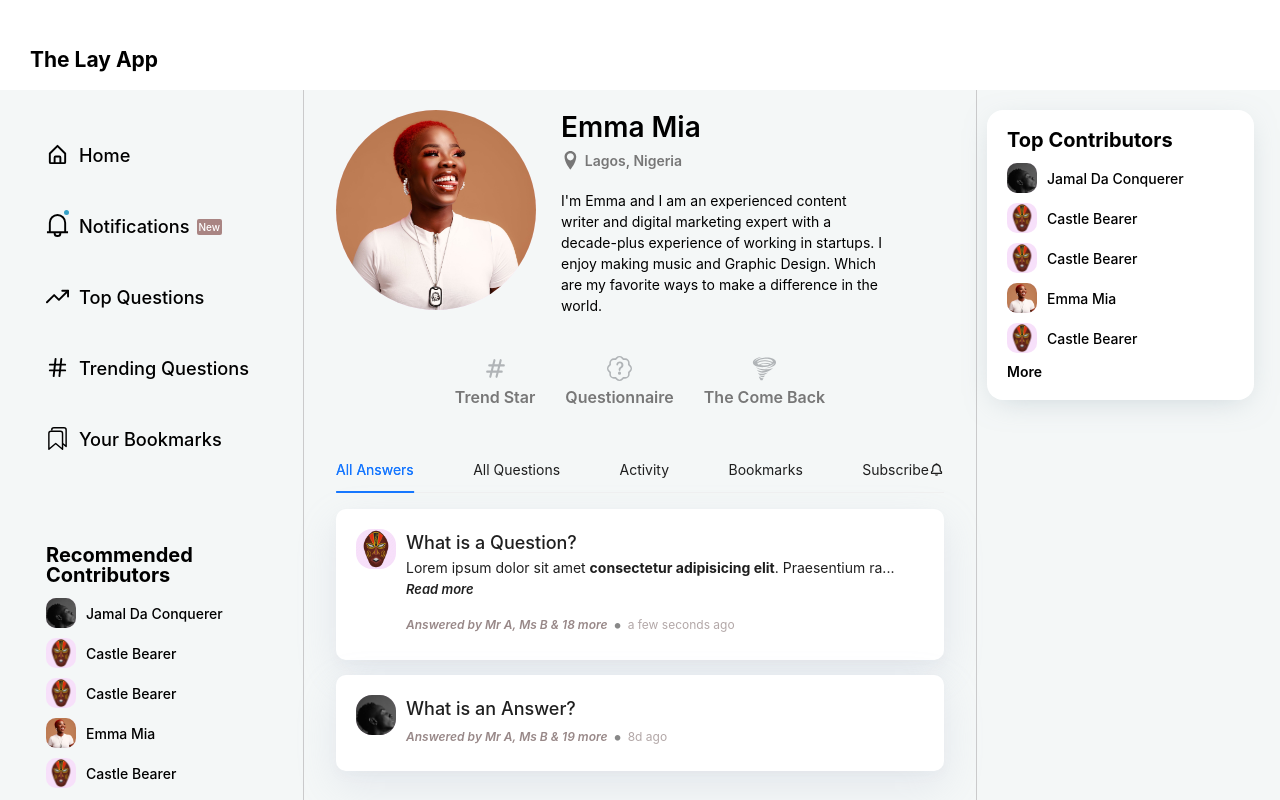
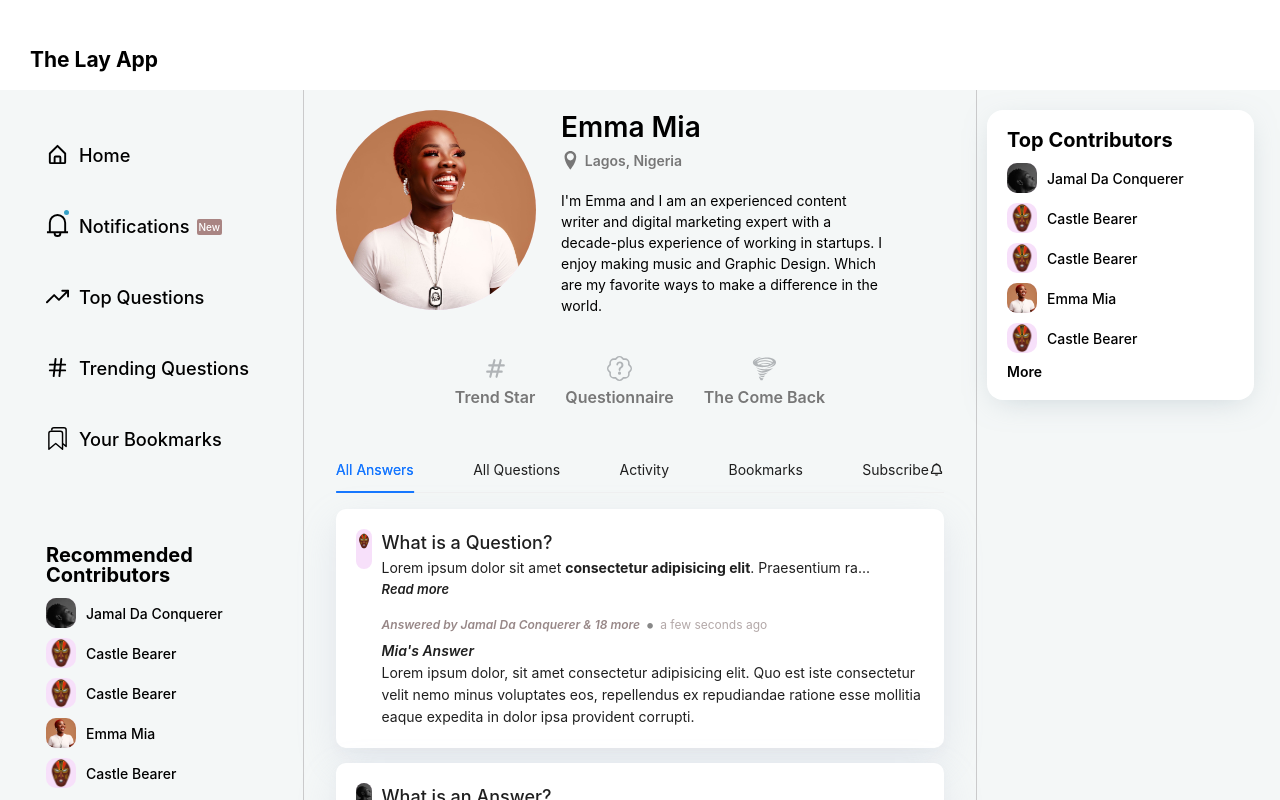
Before and after one commit to whoismuktar/lay-app, a React (Create React App) app: page /user/1/1 in a window 1280 px wide. Shown: the top 800 px of the page. Built offline with nearby package versions, Linux system fonts and the light colour scheme.

Commit message:
inplement answermode for question cards

```diff
--- a/src/components/QuestionList/QuestionCard.js
+++ b/src/components/QuestionList/QuestionCard.js
@@ -2,7 +2,7 @@
 import { Filter } from "../../Helper";
 import UserCard from "../UserCard";
 
-function QuestionCard({ question, idx }) {
+function QuestionCard({ question, idx, answerCardMode }) {
   const readMoreLen = 90;
   const isReadMore = question.description.length > 90;
   return (
@@ -23,6 +23,7 @@
           <div className="read-more">Read more</div>
         )}
 
+        {!answerCardMode && (
           <div className="feed__meta">
             <div className="feed__answered_by">
               Answered by Mr A, Ms B & {17 + (idx + 1)} more
@@ -34,6 +35,37 @@
               {Filter.formatDateFromNowShort(question.created_at)} ago
             </div>
           </div>
+        )}
+
+        {/* Answer Mode */}
+        {answerCardMode && (
+          <>
+            <div className="feed__meta">
+              <div className="feed__answered_by">
+                Answered by {Filter.getFullName(question.answers[0].user)} &{" "}
+                {17 + (idx + 1)} more
+              </div>
+
+              <span className="bullet-separator">&bull;</span>
+
+              <div className="feed__answered_date">
+                {Filter.formatDateFromNowShort(question.created_at)} ago
+              </div>
+            </div>
+
+            <div>
+              <div style={{fontWeight: 600}}>
+                <em>Mia's Answer</em>
+              </div>
+              <div>
+                Lorem ipsum dolor, sit amet consectetur adipisicing elit. Quo
+                est iste consectetur velit nemo minus voluptates eos,
+                repellendus ex repudiandae ratione esse mollitia eaque expedita
+                in dolor ipsa provident corrupti.
+              </div>
+            </div>
+          </>
+        )}
       </div>
     </div>
   );
--- a/src/components/QuestionList/index.js
+++ b/src/components/QuestionList/index.js
@@ -116,11 +116,11 @@
   },
 ];
 
-function QuestionList(props) {
+function QuestionList({answerCardMode}) {
   return (
     <div className="questions">
       {mainFeed.map((question, i) => {
-        return <QuestionCard key={i} question={question} idx={i} />;
+        return <QuestionCard key={i} question={question} idx={i} answerCardMode={answerCardMode} />;
       })}
     </div>
   );
```
Lines whose indentation alone changed are shown as unchanged.
